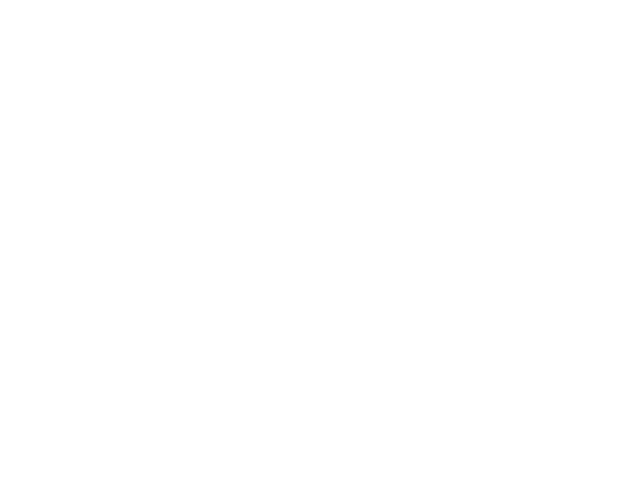
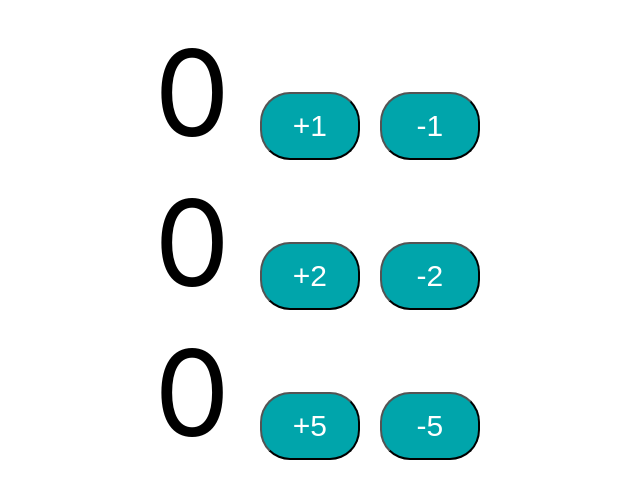
Before and after one commit to viveksoni100/spring-3-and-spring-frameork-6-learning, a React (Create React App) app in the folder frontend_todo_in_react/todo_app/: page / in a window 1280 px wide. Shown: the top 498 px of the page, without its empty margins (328-968 px from the left). Built offline with nearby package versions, Linux system fonts and the light colour scheme.

Commit message:
break even point achieved

```diff
--- a/frontend_todo_in_react/todo_app/src/App.js
+++ b/frontend_todo_in_react/todo_app/src/App.js
@@ -1,11 +1,12 @@
 import './App.css'
-import Counter from './components/counter/Counter'
-
+import { CounterButton } from './components/counter/Counter'
 
 function App() {
   return (
     <div className="App">
-      <Counter></Counter>
+      <CounterButton by={1}></CounterButton>
+      <CounterButton by={2}></CounterButton>
+      <CounterButton by={5}></CounterButton>
     </div>
   );
 }
--- a/frontend_todo_in_react/todo_app/src/components/counter/Counter.jsx
+++ b/frontend_todo_in_react/todo_app/src/components/counter/Counter.jsx
@@ -1,14 +1,6 @@
 import { useState } from 'react'
 import './Counter.css'
 import { PropTypes } from 'prop-types'
-
-export default function Counter() {
-    <div>
-        <CounterButton by={1}></CounterButton>
-        <CounterButton by={2}></CounterButton>
-        <CounterButton by={5}></CounterButton>
-    </div>
-}
 
 export function CounterButton({by}) {
 
```
